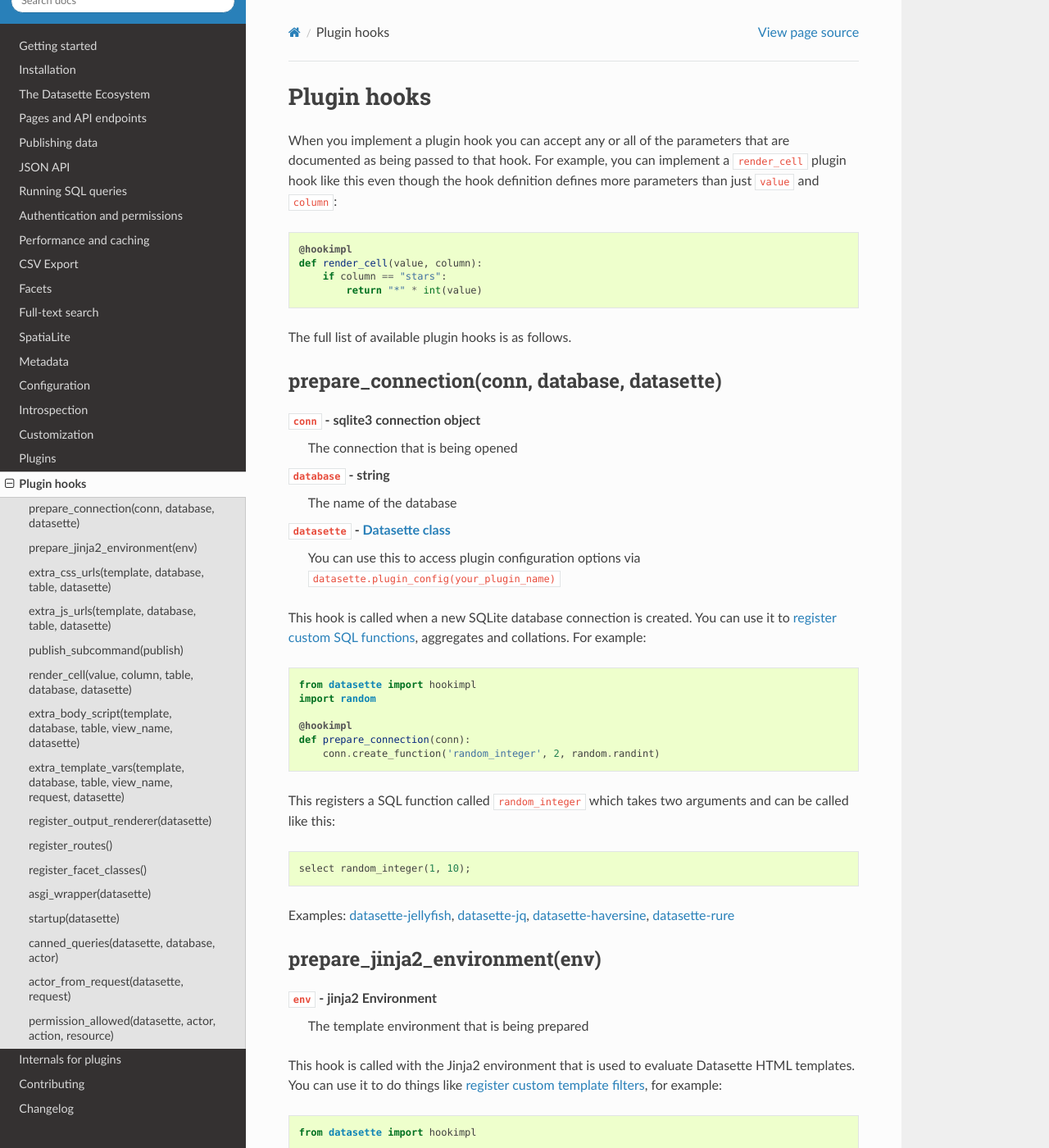
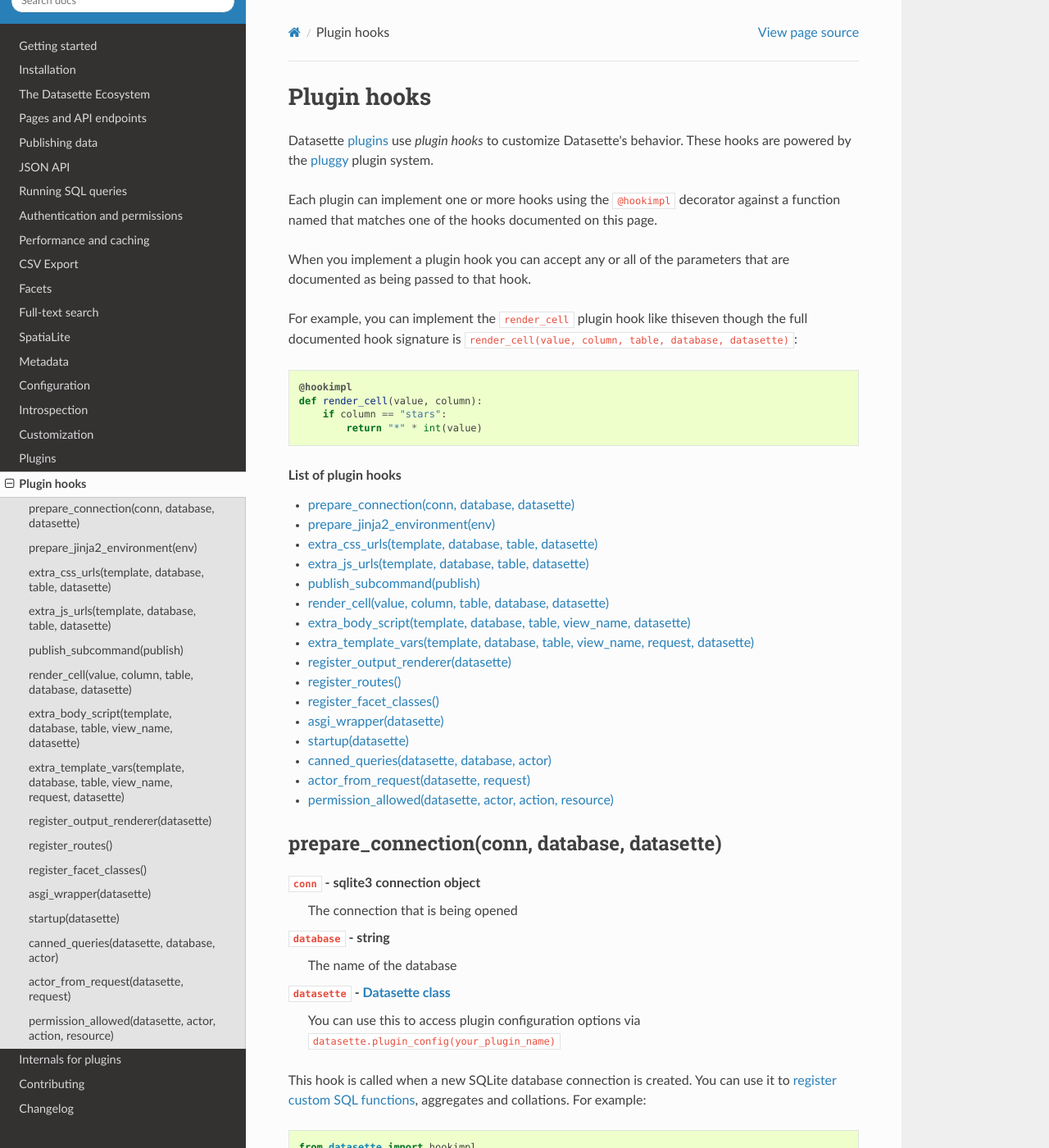
Before and after one commit to simonw/datasette, a Sphinx documentation site: the page built from docs/plugin_hooks.rst, in a window 1280 px wide and 1400 px high. Shown: the whole window at 82% size. Built offline with Sphinx 7.4.7 and the Read the Docs theme 2.0.0, drawn with Linux system fonts in a browser that asks for light colours.

Commit message:
Improved intro on plugin_hooks.rst page, refs #687
https://datasette.readthedocs.io/en/latest/plugin_hooks.html

```diff
--- a/docs/plugin_hooks.rst
+++ b/docs/plugin_hooks.rst
@@ -3,7 +3,13 @@
 Plugin hooks
 ============
 
-When you implement a plugin hook you can accept any or all of the parameters that are documented as being passed to that hook. For example, you can implement a ``render_cell`` plugin hook like this even though the hook definition defines more parameters than just ``value`` and ``column``:
+Datasette :ref:`plugins <plugins>` use *plugin hooks* to customize Datasette's behavior. These hooks are powered by the `pluggy <https://pluggy.readthedocs.io/>`__ plugin system.
+
+Each plugin can implement one or more hooks using the ``@hookimpl`` decorator against a function named that matches one of the hooks documented on this page.
+
+When you implement a plugin hook you can accept any or all of the parameters that are documented as being passed to that hook.
+
+For example, you can implement the ``render_cell`` plugin hook like thiseven though the full documented hook signature is ``render_cell(value, column, table, database, datasette)``:
 
 .. code-block:: python
 
@@ -12,7 +18,8 @@
         if column == "stars":
             return "*" * int(value)
 
-The full list of available plugin hooks is as follows.
+.. contents:: List of plugin hooks
+   :local:
 
 .. _plugin_hook_prepare_connection:
 
```
